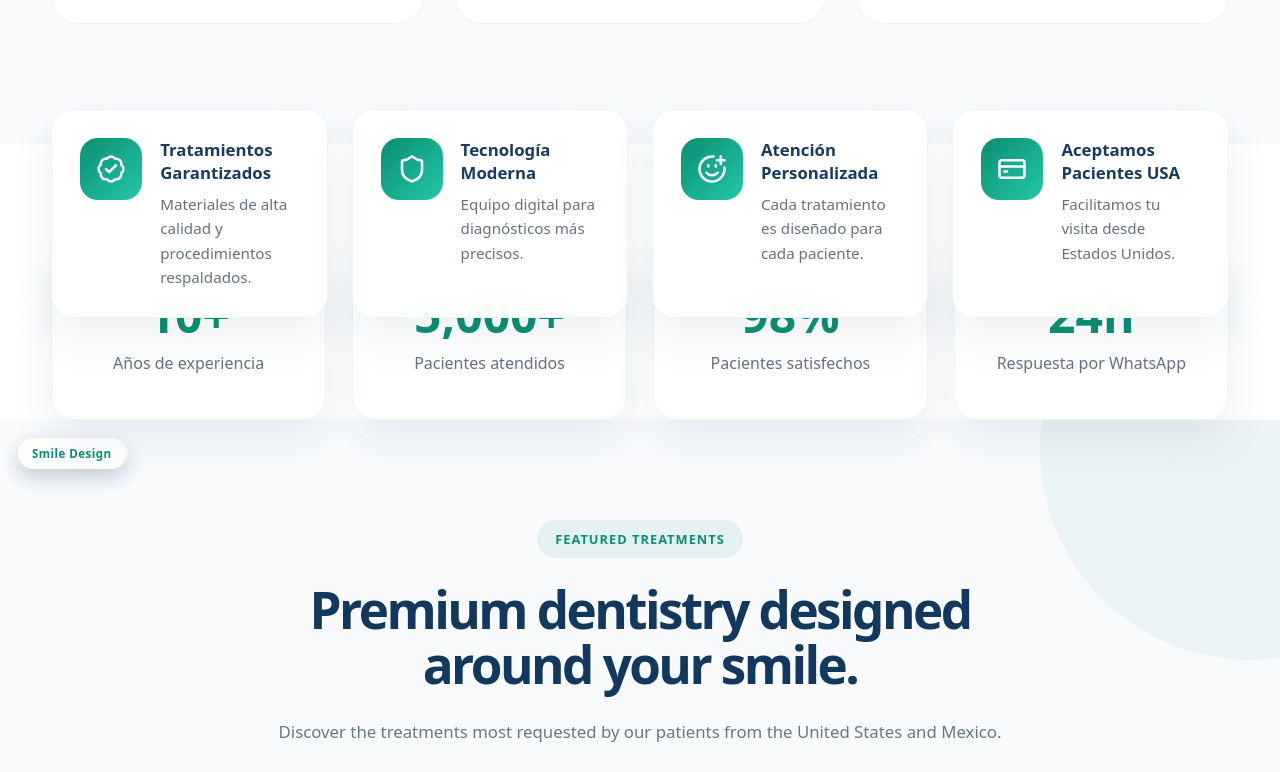
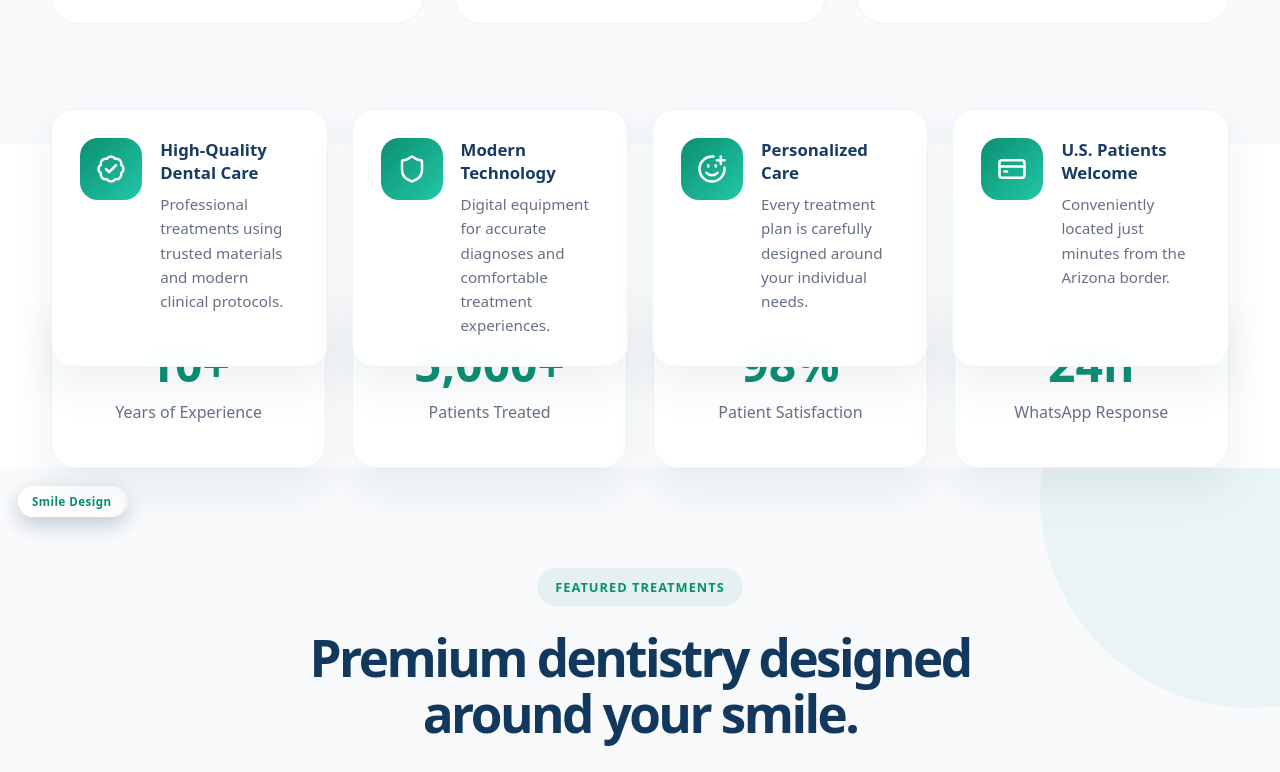
Before and after one commit to eadrian2018-droid/website-dra-marlene, a React (Vite) app: page / in a window 1280 px wide. Shown: the part 2068-2840 px from the top of the page. Built offline with nearby package versions, Linux system fonts and the light colour scheme.

Commit message:
Sprint 4 - Complete bilingual support and premium UI refinements

```diff
--- a/src/components/Footer/Footer.tsx
+++ b/src/components/Footer/Footer.tsx
@@ -9,10 +9,61 @@ import {
   FaInstagram,
 } from "react-icons/fa";
 
+import { useLanguage } from "../../context/LanguageContext";
+
 import "./Footer.css";
 
 export default function Footer() {
+  const { language } = useLanguage();
+
   const year = new Date().getFullYear();
+
+  const t =
+    language === "en"
+      ? {
+          description:
+            "Modern dentistry, advanced technology and personalized care for patients from the United States and Mexico.",
+
+          navigation: "Navigation",
+
+          home: "Home",
+
+          services: "Treatments",
+
+          about: "Meet Dr. Marlene",
+
+          testimonials: "Reviews",
+
+          contact: "Contact",
+
+          contactTitle: "Contact",
+
+          maps: "View on Google Maps",
+
+          rights: "All Rights Reserved.",
+        }
+      : {
+          description:
+            "Odontología moderna, tecnología avanzada y atención personalizada para pacientes de México y Estados Unidos.",
+
+          navigation: "Navegación",
+
+          home: "Inicio",
+
+          services: "Tratamientos",
+
+          about: "Conoce a la Dra. Marlene",
+
+          testimonials: "Reseñas",
+
+          contact: "Contacto",
+
+          contactTitle: "Contacto",
+
+          maps: "Ver en Google Maps",
+
+          rights: "Todos los derechos reservados.",
+        };
 
   return (
     <footer className="footer">
@@ -20,10 +71,7 @@ export default function Footer() {
         <div className="footer-brand">
           <h2>Dra. Marlene Group</h2>
 
-          <p>
-            Atención dental moderna, tecnología de vanguardia y un trato
-            personalizado para ayudarte a recuperar la confianza en tu sonrisa.
-          </p>
+          <p>{t.description}</p>
 
           <div className="footer-social">
             <a
@@ -32,7 +80,7 @@ export default function Footer() {
               rel="noopener noreferrer"
               aria-label="Facebook"
             >
-             <FaFacebookF size={20} />
+              <FaFacebookF size={20} />
             </a>
 
             <a
@@ -41,23 +89,27 @@ export default function Footer() {
               rel="noopener noreferrer"
               aria-label="Instagram"
             >
-             <FaInstagram size={20} />
+              <FaInstagram size={20} />
             </a>
           </div>
         </div>
 
         <div className="footer-links">
-          <h3>Navegación</h3>
+          <h3>{t.navigation}</h3>
 
-          <a href="#home">Inicio</a>
-          <a href="#services">Servicios</a>
-          <a href="#about">Nosotros</a>
-          <a href="#testimonials">Testimonios</a>
-          <a href="#contact">Contacto</a>
+          <a href="#home">{t.home}</a>
+
+          <a href="#services">{t.services}</a>
+
+          <a href="#about">{t.about}</a>
+
+          <a href="#testimonials">{t.testimonials}</a>
+
+          <a href="#contact">{t.contact}</a>
         </div>
 
         <div className="footer-contact">
-          <h3>Contacto</h3>
+          <h3>{t.contactTitle}</h3>
 
           <p>
             <MapPin size={18} />
@@ -84,13 +136,13 @@ export default function Footer() {
             target="_blank"
             rel="noopener noreferrer"
           >
-            Ver en Google Maps
+            {t.maps}
           </a>
         </div>
       </div>
 
       <div className="footer-bottom">
-        © {year} Dra. Marlene Group. Todos los derechos reservados.
+        © {year} Dra. Marlene Group. {t.rights}
       </div>
     </footer>
   );
--- a/src/components/Stats/Stats.tsx
+++ b/src/components/Stats/Stats.tsx
@@ -1,31 +1,62 @@
 import { useEffect, useRef, useState } from "react";
+import { useLanguage } from "../../context/LanguageContext";
 import "./Stats.css";
 
-const stats = [
+const content = {
+  en: [
     {
       target: 10,
       suffix: "+",
-    label: "Años de experiencia",
+      label: "Years of Experience",
     },
     {
       target: 5000,
       suffix: "+",
-    label: "Pacientes atendidos",
+      label: "Patients Treated",
     },
     {
       target: 98,
       suffix: "%",
-    label: "Pacientes satisfechos",
+      label: "Patient Satisfaction",
+    },
+    {
+      target: 24,
+      suffix: "h",
+      label: "WhatsApp Response",
+    },
+  ],
+
+  es: [
+    {
+      target: 10,
+      suffix: "+",
+      label: "Años de Experiencia",
+    },
+    {
+      target: 5000,
+      suffix: "+",
+      label: "Pacientes Atendidos",
+    },
+    {
+      target: 98,
+      suffix: "%",
+      label: "Pacientes Satisfechos",
     },
     {
       target: 24,
       suffix: "h",
       label: "Respuesta por WhatsApp",
     },
-];
+  ],
+};
 
 export default function Stats() {
+  const { language } = useLanguage();
+
+  const stats = content[language];
+
   const [started, setStarted] = useState(false);
+
   const sectionRef = useRef<HTMLElement | null>(null);
 
   useEffect(() => {
@@ -36,7 +67,9 @@ export default function Stats() {
           observer.disconnect();
         }
       },
-      { threshold: 0.4 }
+      {
+        threshold: 0.4,
+      }
     );
 
     if (sectionRef.current) {
@@ -47,11 +80,14 @@ export default function Stats() {
   }, []);
 
   return (
-    <section className="stats" ref={sectionRef}>
+    <section
+      className="stats"
+      ref={sectionRef}
+    >
       <div className="container stats-container">
-        {stats.map((item, index) => (
+        {stats.map((item) => (
           <StatCard
-            key={index}
+            key={item.label}
             target={item.target}
             suffix={item.suffix}
             label={item.label}
@@ -80,8 +116,10 @@ function StatCard({
     if (!started) return;
 
     let current = 0;
+
     const duration = 1400;
     const steps = 60;
+
     const increment = target / steps;
     const intervalTime = duration / steps;
 
@@ -100,12 +138,13 @@ function StatCard({
   }, [started, target]);
 
   return (
-    <div className="stat-card">
+    <article className="stat-card">
       <h3>
         {count.toLocaleString()}
         {suffix}
       </h3>
+
       <p>{label}</p>
-    </div>
+    </article>
   );
 }
--- a/src/components/TrustBar/TrustBar.tsx
+++ b/src/components/TrustBar/TrustBar.tsx
@@ -5,47 +5,86 @@ import {
   SmilePlus,
 } from "lucide-react";
 
+import { useLanguage } from "../../context/LanguageContext";
+
 import "./TrustBar.css";
 
-const items = [
+const content = {
+  en: [
     {
-    icon: <BadgeCheck size={30} />,
-    title: "Tratamientos Garantizados",
-    text: "Materiales de alta calidad y procedimientos respaldados.",
+      icon: BadgeCheck,
+      title: "High-Quality Dental Care",
+      text: "Professional treatments using trusted materials and modern clinical protocols.",
     },
     {
-    icon: <Shield size={30} />,
-    title: "Tecnología Moderna",
-    text: "Equipo digital para diagnósticos más precisos.",
+      icon: Shield,
+      title: "Modern Technology",
+      text: "Digital equipment for accurate diagnoses and comfortable treatment experiences.",
     },
     {
-    icon: <SmilePlus size={30} />,
-    title: "Atención Personalizada",
-    text: "Cada tratamiento es diseñado para cada paciente.",
+      icon: SmilePlus,
+      title: "Personalized Care",
+      text: "Every treatment plan is carefully designed around your individual needs.",
     },
     {
-    icon: <CreditCard size={30} />,
-    title: "Aceptamos Pacientes USA",
-    text: "Facilitamos tu visita desde Estados Unidos.",
+      icon: CreditCard,
+      title: "U.S. Patients Welcome",
+      text: "Conveniently located just minutes from the Arizona border.",
     },
-];
+  ],
+
+  es: [
+    {
+      icon: BadgeCheck,
+      title: "Atención Dental de Calidad",
+      text: "Tratamientos profesionales utilizando materiales confiables y protocolos modernos.",
+    },
+    {
+      icon: Shield,
+      title: "Tecnología Moderna",
+      text: "Equipo digital para diagnósticos precisos y tratamientos más cómodos.",
+    },
+    {
+      icon: SmilePlus,
+      title: "Atención Personalizada",
+      text: "Cada tratamiento es diseñado específicamente para las necesidades de cada paciente.",
+    },
+    {
+      icon: CreditCard,
+      title: "Pacientes de EE. UU.",
+      text: "Ubicados a minutos de la frontera con Arizona para tu mayor comodidad.",
+    },
+  ],
+};
 
 export default function TrustBar() {
+  const { language } = useLanguage();
+
+  const items = content[language];
+
   return (
     <section className="trust-bar">
       <div className="container trust-grid">
-        {items.map((item, index) => (
-          <div className="trust-card" key={index}>
+        {items.map((item) => {
+          const Icon = item.icon;
+
+          return (
+            <article
+              className="trust-card"
+              key={item.title}
+            >
               <div className="trust-icon">
-              {item.icon}
+                <Icon size={30} />
               </div>
 
               <div>
                 <h3>{item.title}</h3>
+
                 <p>{item.text}</p>
               </div>
-          </div>
-        ))}
+            </article>
+          );
+        })}
       </div>
     </section>
   );
```
Lines whose indentation alone changed are shown as unchanged.
